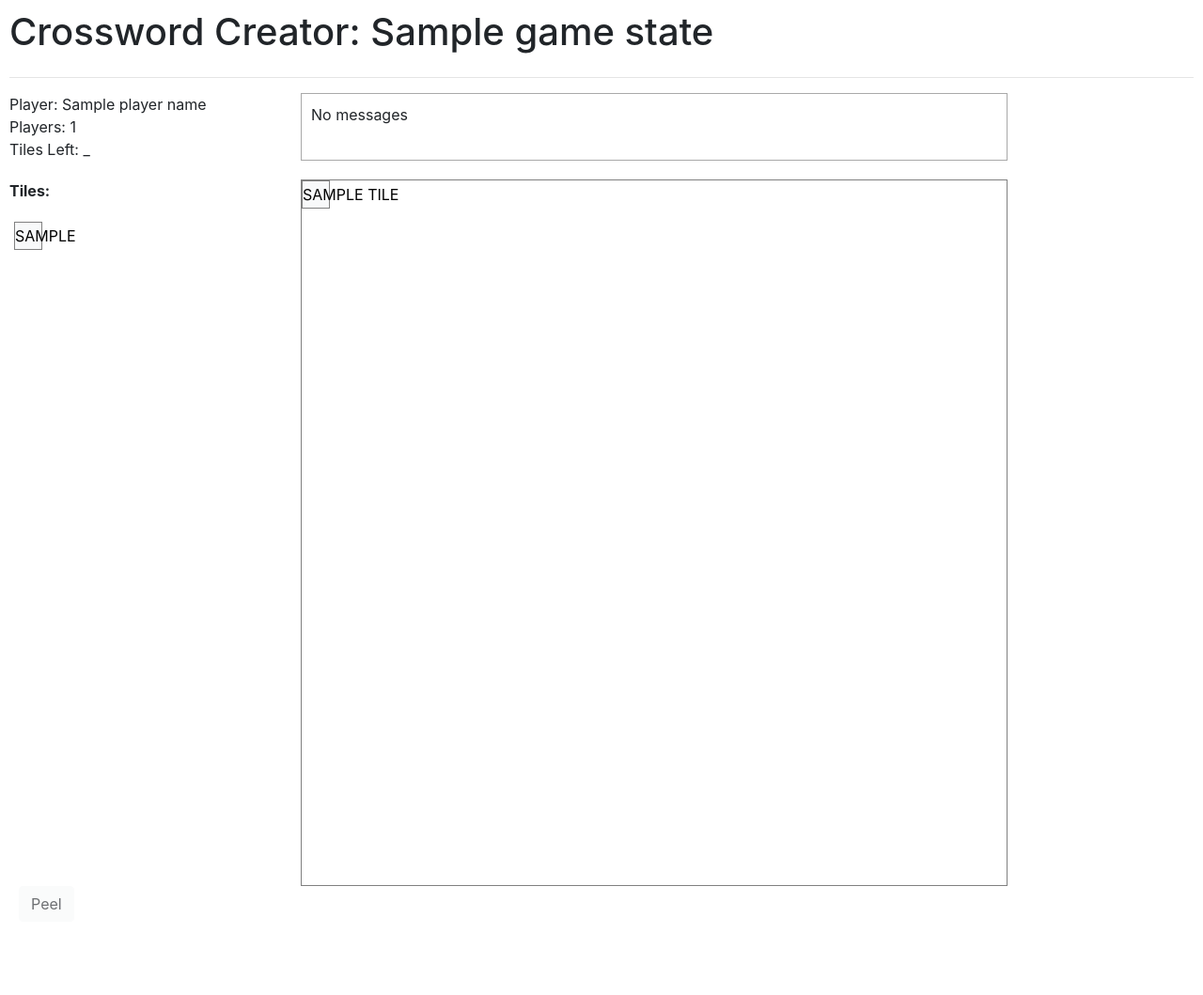
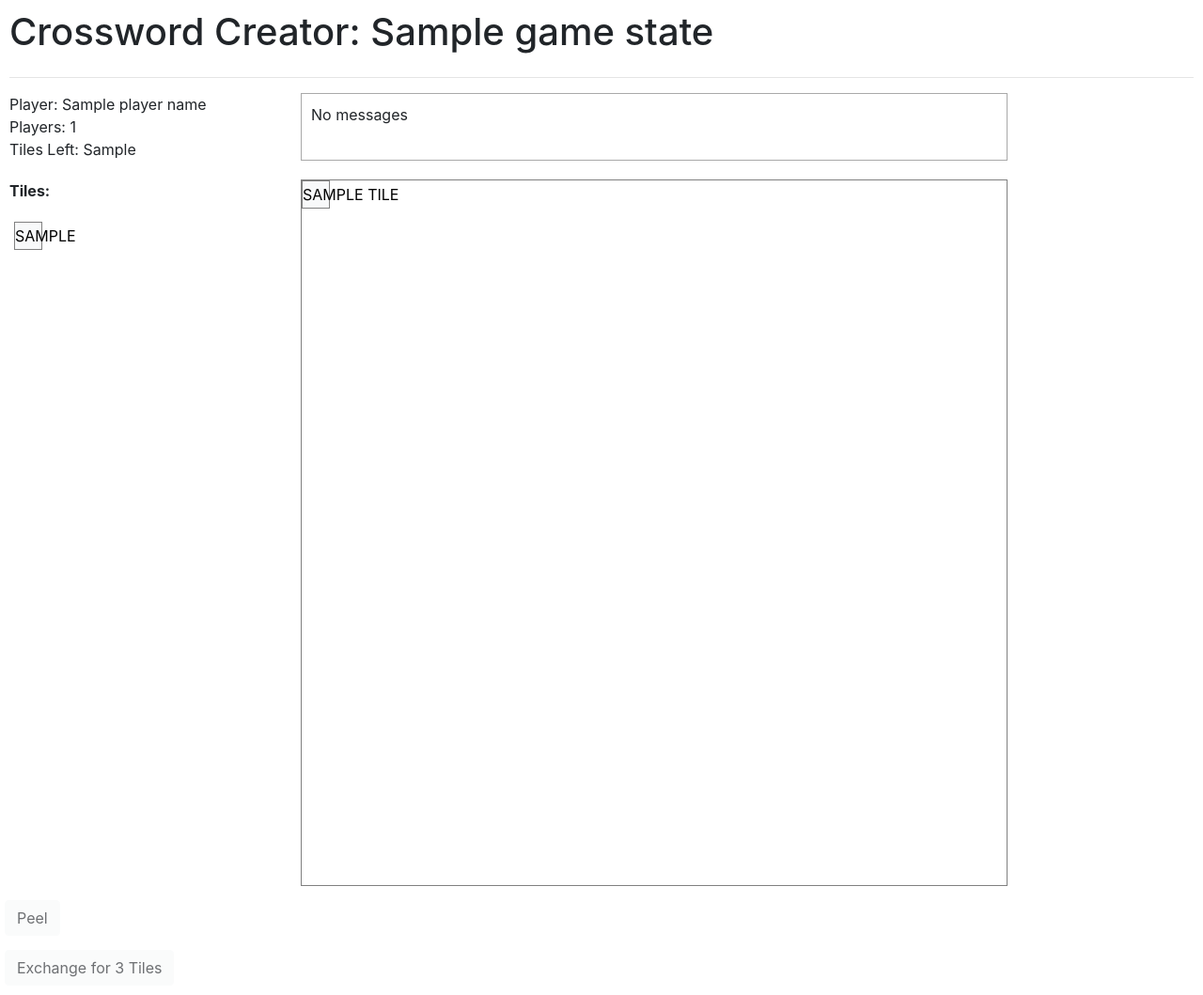
Before and after one commit to Tyler-Yates/crossword-creator, a Python web app: template application/templates/game.html in a window 1280 px wide. Shown: the whole page at 94% size. Before the commit the page ends 968 px from the top, so only its background shows below. Run offline with Jinja, Linux system fonts and the light colour scheme; the template is opened without the code that fills it: most values are stand-ins (such as "Sample title", 1, 10 or a date in 2020).

Commit message:
Add way to exchange tiles

```diff
--- a/application/networking/routes.py
+++ b/application/networking/routes.py
@@ -28,6 +28,7 @@ def game_page(game_name: str):
             player_id=player_id,
             player_name=player_name,
             num_players=len(game_state.player_ids_to_names),
+            tiles_left=game_state.tiles_left
         )
     return "Could not find game!", 404
 
--- a/application/static/game.css
+++ b/application/static/game.css
@@ -73,3 +73,7 @@ body {
     padding: 10px;
     border: solid 1px darkgray;
 }
+
+.right-row {
+    margin-top: 15px;
+}
--- a/application/static/game.js
+++ b/application/static/game.js
@@ -118,10 +118,31 @@ function deselectHandTile() {
     }
 }
 
+function ensureExchangeButtonStateCorrect() {
+    const exchangeButton = document.getElementById("exchange-button");
+
+    if (selectedHandTile == null) {
+        exchangeButton.setAttribute("disabled", "");
+        exchangeButton.classList.remove("btn-warning");
+        exchangeButton.classList.add("btn-light");
+    } else {
+        // Only enable the button if we have enough tiles left.
+        const tilesRemaining = parseInt(document.getElementById("tiles-left").innerText);
+        if (tilesRemaining < 3) {
+            return;
+        }
+
+        exchangeButton.removeAttribute("disabled");
+        exchangeButton.classList.add("btn-warning");
+        exchangeButton.classList.remove("btn-light");
+    }
+}
+
 // Function that sets up the logic for emitting a socket message when clicking on a button.
 function add_button_event_listeners(socket, roomName) {
     console.log("Initializing button event listeners");
 
+    // Clicking on a tile in the player's hand
     $("#tiles-div").on('click', 'button', function () {
         const tileClicked = $(this)[0];
 
@@ -136,8 +157,11 @@ function add_button_event_listeners(socket, roomName) {
             selectedHandTile.classList.remove("btn-light");
             selectedHandTile.classList.add("btn-success");
         }
+
+        ensureExchangeButtonStateCorrect();
     });
 
+    // Clicking on a tile on the board
     $("#inner-button-container").on('click', 'button', function () {
         const selectedSpot = $(this)[0];
         const boardPositionRow = parseInt(selectedSpot.id.split("-")[1]);
@@ -174,11 +198,27 @@ function add_button_event_listeners(socket, roomName) {
                 "board_position": [boardPositionRow, boardPositionCol]
             })
         }
+
+        ensureExchangeButtonStateCorrect();
     });
 
     $("#peel-button").on('click', function () {
         console.log("Sending peel...");
         socket.emit("peel", {"room": roomName})
+    });
+
+    $("#exchange-button").on('click', function () {
+        if (selectedHandTile == null) {
+            console.warn("Trying to exchange empty tile!");
+            return;
+        }
+
+        const handTileIndex = parseInt(selectedHandTile.id.replace("tile-", ""));
+        deselectHandTile();
+        ensureExchangeButtonStateCorrect();
+
+        console.log(`Exchanging tile ${handTileIndex}...`);
+        socket.emit("exchange", {"room": roomName, "hand_tile_index": handTileIndex})
     });
 }
 
--- a/application/templates/game.html
+++ b/application/templates/game.html
@@ -32,7 +32,7 @@
                 Players:&nbsp;<span id="num-players">{{ num_players }}</span>
             </div>
             <div class="row">
-                Tiles Left:&nbsp;<span id="tiles-left">_</span>
+                Tiles Left:&nbsp;<span id="tiles-left">{{ tiles_left }}</span>
             </div>
         </div>
         <div id="message-banner" class="container banner">
@@ -75,9 +75,16 @@
             {% endfor %}
         </div>
         <div id="right-container" class="container">
-            <button id="peel-button" class="btn btn-light" disabled>
-                Peel
-            </button>
+            <div class="row right-row">
+                <button id="peel-button" class="btn btn-light" disabled>
+                    Peel
+                </button>
+            </div>
+            <div class="row right-row">
+                <button id="exchange-button" class="btn btn-light" disabled>
+                    Exchange for 3 Tiles
+                </button>
+            </div>
         </div>
     </div>
 </div>
```
Also changed, not shown: application/data/game_state.py (+22 -0 lines), application/networking/events.py (+15 -0 lines).
